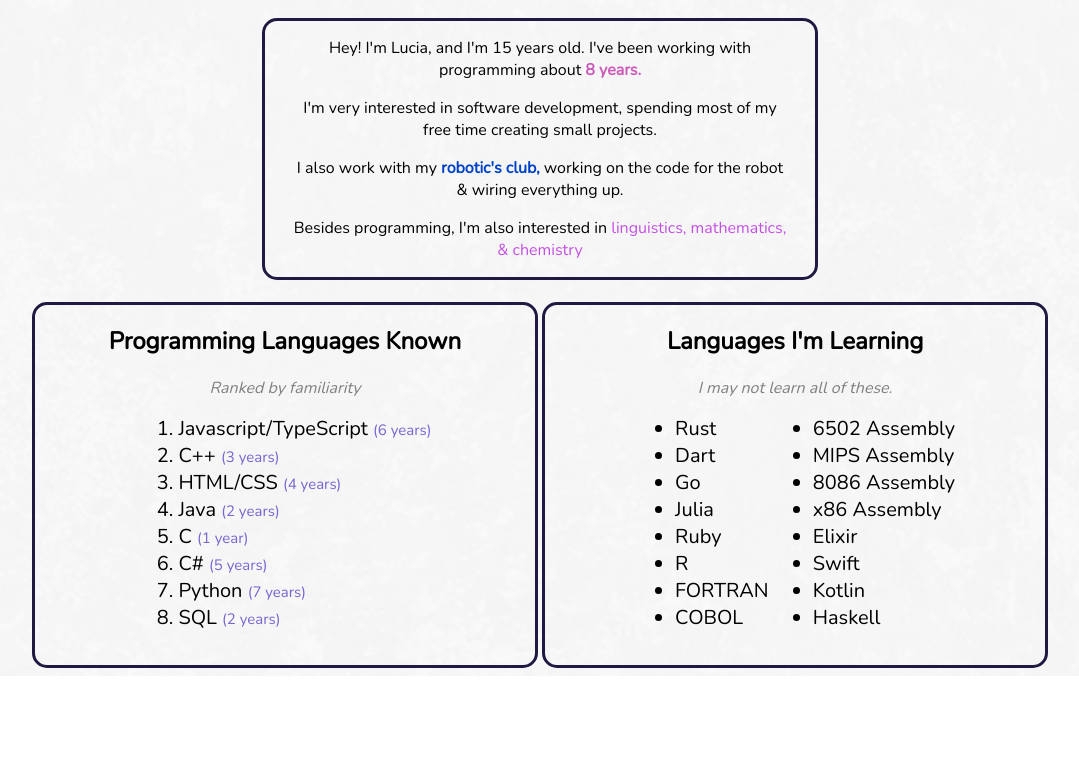
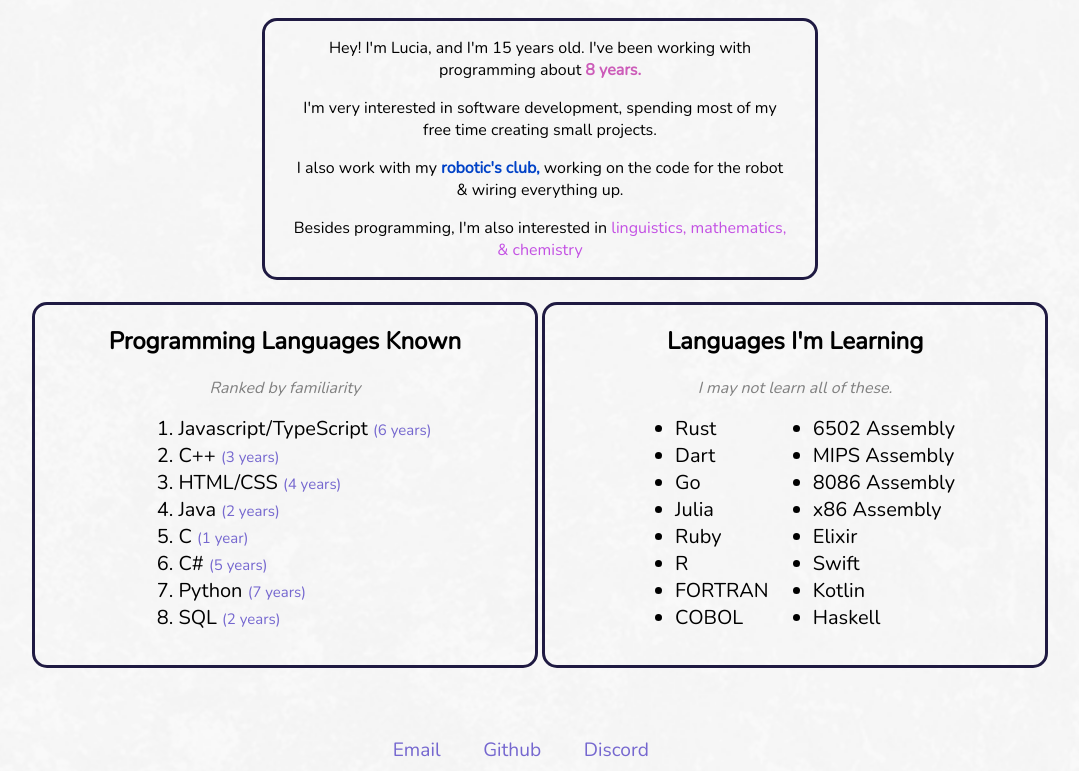
Before and after one commit to saturnaliam/lucia-website, a website: page index.html in a window 1280 px wide. Shown: the part 144-915 px from the top of the page, without its empty margins (100-1179 px from the left). Before the commit the page ends 820 px from the top, so only its background shows below. Drawn offline with nearby package versions, Linux system fonts and the light colour scheme.

Commit message:
- Added contact info.

```diff
--- a/index.html
+++ b/index.html
@@ -75,4 +75,14 @@
             <!-- #endregion -->
 
         </main>
+
+        <footer>
+            <div class="contactDiv">
+                <a class="contact" href="mailto:llcsaturnaliam@gmail.com">Email</a>
+                <a class="contact" href="https://github.com/saturnaliam" target="_blank">Github</a>
+                <a class="contact" onclick="copyClipboard('lucia#7124')">Discord</a>
+            </div>
+        </footer>
+
+        <script src="src/js/index.js"></script>
 </html>
--- a/src/css/index.css
+++ b/src/css/index.css
@@ -97,3 +97,28 @@ button:hover {
 #interests {
     color:rgb(195, 80, 227);
 }
+
+footer {
+    padding-top: 4.3em;
+    display: inline-block;
+    width: 100%;
+}
+
+.contact {
+    color:#7567cf;
+    cursor: pointer;
+    transition-duration: 0.4s;
+    font-size: 1.2em;
+    text-decoration: none;
+    padding-right: 2em;
+}
+
+.contact:hover {
+    color:#2f2187;
+    font-size: 1.3em;
+}
+
+.contact:active {
+    color:#0b0531;
+    font-size: 1.35em;
+}
--- a/src/js/index.js
+++ b/src/js/index.js
@@ -0,0 +1,6 @@
+// Function to copy to clipboard.
+const copyClipboard = (copyText) => {
+    navigator.clipboard.writeText(copyText);
+
+    alert('copied to clipboard!');
+}
```
